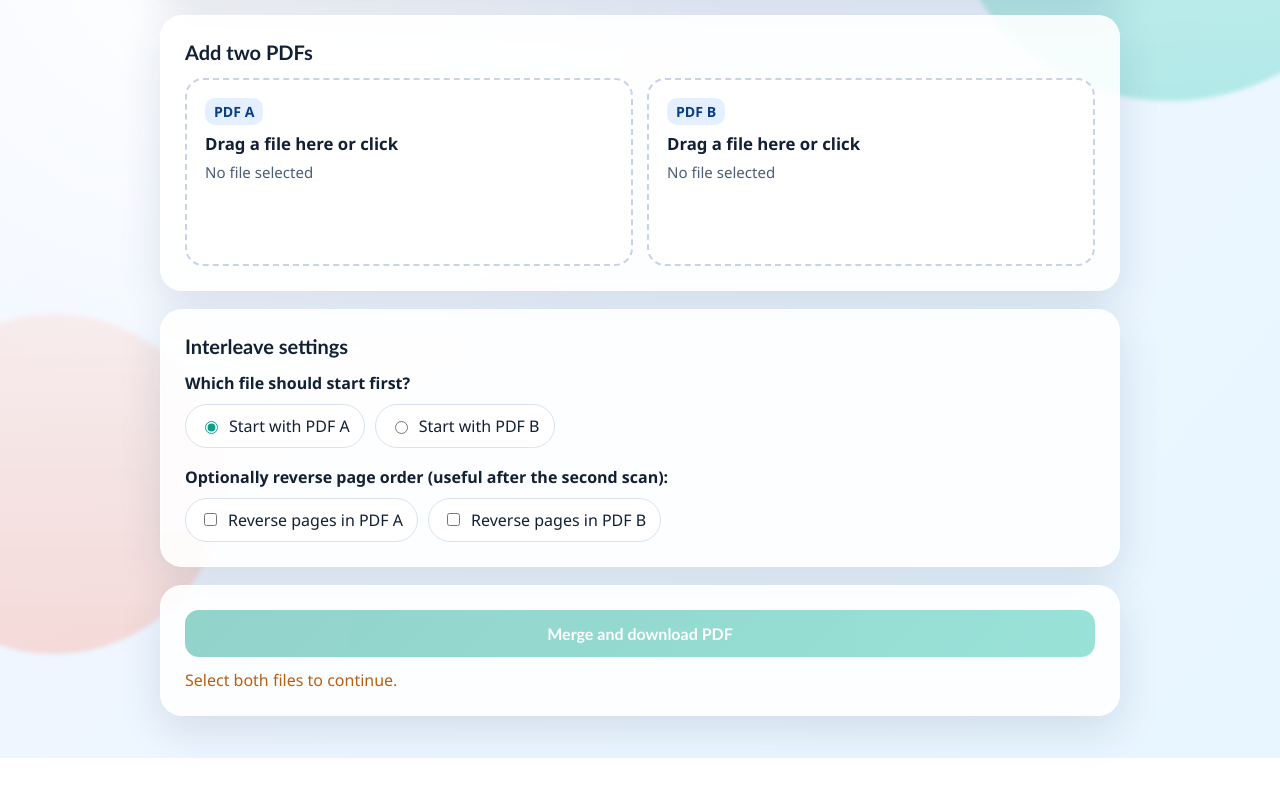
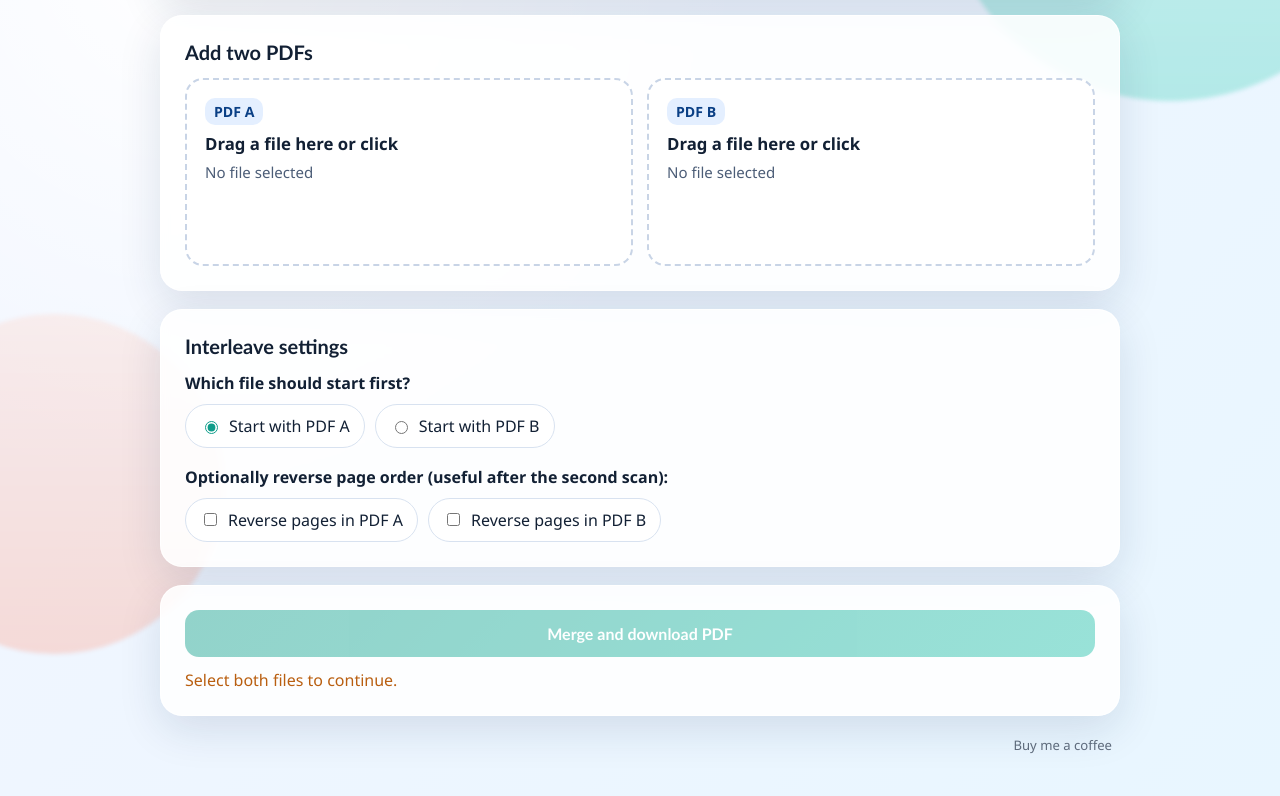
Before and after one commit to ArtifexEt/InterleavePDF, a plain HTML site: page index.html in a window 1280 px wide. Shown: the part 266-1062 px from the top of the page. Before the commit the page ends 1024 px from the top, so only its background shows below. Drawn offline with Linux system fonts and the light colour scheme.

Commit message:
Add subtle support link and SVG favicon

```diff
--- a/app.js
+++ b/app.js
@@ -9,6 +9,7 @@ const I18N = {
     languageSelector: 'Wybierz jezyk',
     badge: '100% lokalnie w przegladarce',
     repoLink: 'Repozytorium GitHub',
+    supportLink: 'Postaw kawe',
     subtitle:
       'Polacz dwa skany w jeden plik: strony A/B beda przeplatane, bez wysylania dokumentow na serwer.',
     uploadsTitle: 'Dodaj dwa pliki PDF',
@@ -41,6 +42,7 @@ const I18N = {
     languageSelector: 'Language selector',
     badge: '100% local in your browser',
     repoLink: 'GitHub Repository',
+    supportLink: 'Buy me a coffee',
     subtitle:
       'Merge two scans into one file: A/B pages will be interleaved, with no document upload to any server.',
     uploadsTitle: 'Add two PDFs',
--- a/index.html
+++ b/index.html
@@ -9,6 +9,7 @@
       name="description"
       content="Merge two PDFs by alternating pages without uploading files to any server."
     />
+    <link rel="icon" type="image/svg+xml" href="favicon.svg" />
     <link rel="stylesheet" href="styles.css" />
     <script src="vendor/pdf-lib.min.js" defer></script>
     <script src="app.js" defer></script>
@@ -98,6 +99,17 @@
           Select both files to continue.
         </p>
       </section>
+
+      <footer class="app-footer">
+        <a
+          class="support-link"
+          href="https://buymeacoffee.com/szymonrybka"
+          target="_blank"
+          rel="noopener noreferrer"
+          data-i18n="supportLink"
+          >Buy me a coffee</a
+        >
+      </footer>
     </main>
   </body>
 </html>
--- a/styles.css
+++ b/styles.css
@@ -283,6 +283,27 @@ h2 {
   gap: 12px;
 }
 
+.app-footer {
+  display: flex;
+  justify-content: flex-end;
+  padding: 2px 8px 0;
+}
+
+.support-link {
+  color: rgba(18, 32, 52, 0.64);
+  font-size: 0.82rem;
+  font-weight: 500;
+  text-decoration: none;
+  border-bottom: 1px solid transparent;
+  transition: color 180ms ease, border-color 180ms ease;
+}
+
+.support-link:hover,
+.support-link:focus-visible {
+  color: #0a3f85;
+  border-color: rgba(10, 63, 133, 0.35);
+}
+
 #mergeBtn {
   border: 0;
   border-radius: 14px;
@@ -362,6 +383,10 @@ h2 {
     gap: 14px;
   }
 
+  .app-footer {
+    justify-content: center;
+  }
+
   .hero,
   .panel {
     border-radius: 18px;
```
Also changed, not shown: favicon.svg (added).
